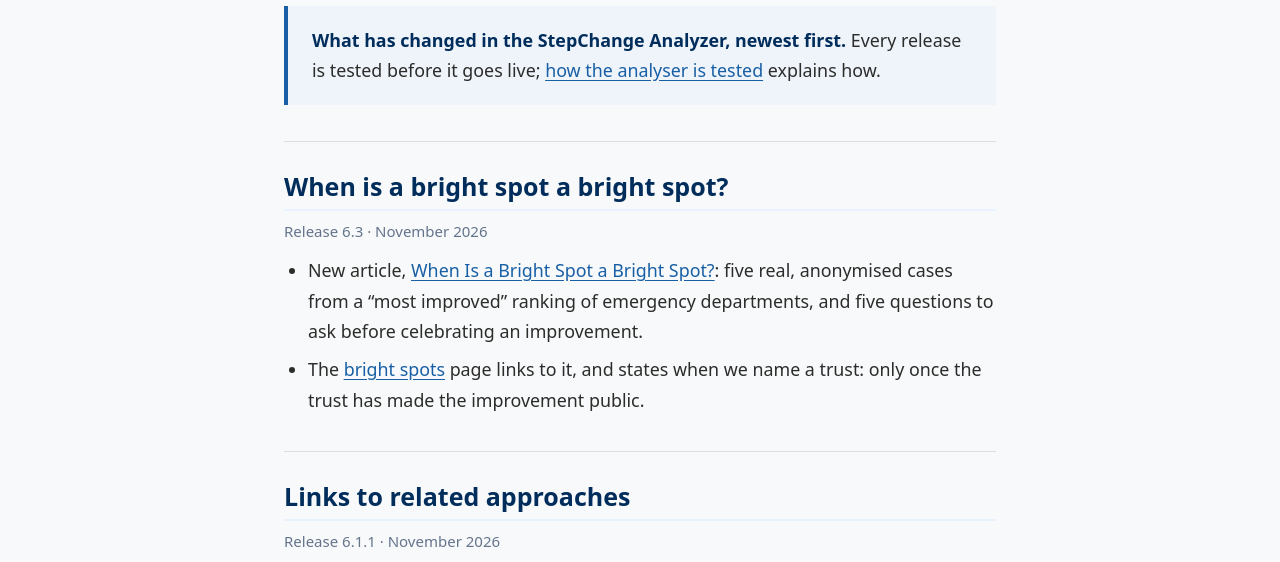
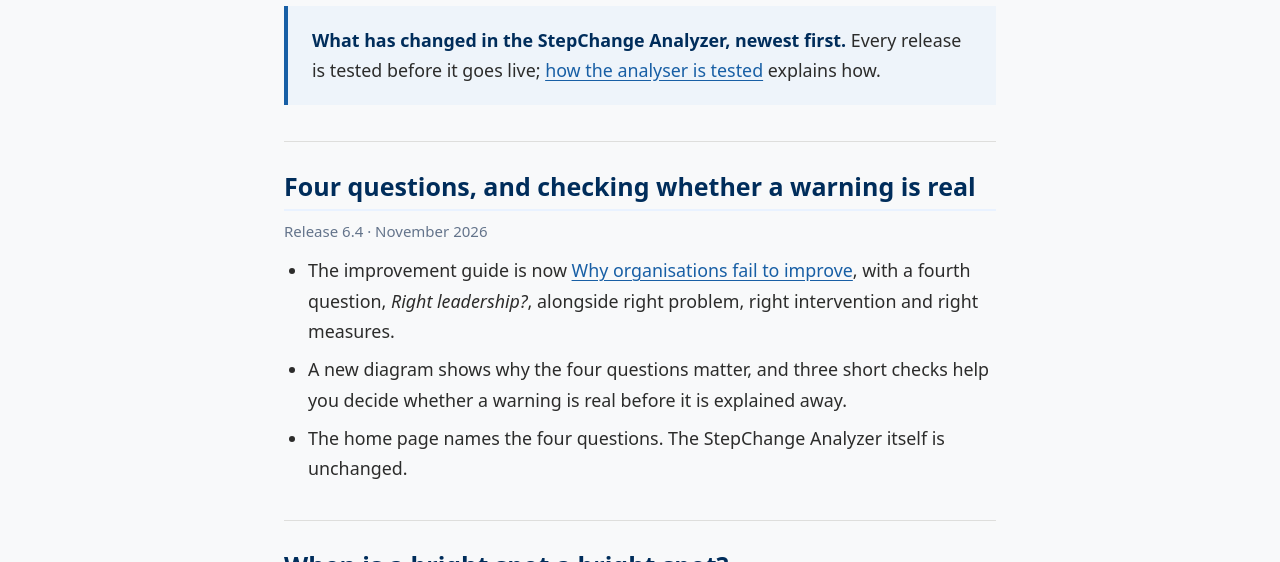
Before and after one commit to sydstewart/viableSPC, a plain HTML site: page release-notes.html in a window 1280 px wide. Shown: the part 182-744 px from the top of the page. Drawn offline with Linux system fonts and the light colour scheme.

Commit message:
Release Notes for 6.4

```diff
--- a/release-notes.html
+++ b/release-notes.html
@@ -32,6 +32,7 @@ main.improvement-page{max-width:760px;margin:0 auto;padding:40px 24px 56px;font:
 <main class="improvement-page" id="main-content">
 <h1>Release notes</h1>
 <p class="summary"><strong>What has changed in the StepChange Analyzer, newest first.</strong> Every release is tested before it goes live; <a href="how-the-analyser-is-tested.html">how the analyser is tested</a> explains how.</p>
+<section id="r6-4"><h2>Four questions, and checking whether a warning is real</h2><p class="when">Release 6.4 &middot; November 2026</p><ul><li>The improvement guide is now <a href="why-improvements-fail.html">Why organisations fail to improve</a>, with a fourth question, <em>Right leadership?</em>, alongside right problem, right intervention and right measures.</li><li>A new diagram shows why the four questions matter, and three short checks help you decide whether a warning is real before it is explained away.</li><li>The home page names the four questions. The StepChange Analyzer itself is unchanged.</li></ul></section>
 <section id="r6-3"><h2>When is a bright spot a bright spot?</h2><p class="when">Release 6.3 &middot; November 2026</p><ul><li>New article, <a href="when-is-a-bright-spot.html">When Is a Bright Spot a Bright Spot?</a>: five real, anonymised cases from a &ldquo;most improved&rdquo; ranking of emergency departments, and five questions to ask before celebrating an improvement.</li><li>The <a href="bright-spots.html#section-real">bright spots</a> page links to it, and states when we name a trust: only once the trust has made the improvement public.</li></ul></section>
 <section id="r6-1-1"><h2>Links to related approaches</h2><p class="when">Release 6.1.1 &middot; November 2026</p><ul><li>The <a href="bright-spots.html#section-related">bright spots</a> page now links to Learning from Excellence and Data-Powered Positive Deviance, and to the original Learning from Excellence paper and the DPPD Handbook in its references.</li></ul></section>
 <section id="r6-1"><h2>A caution when neighbouring months move together</h2><p class="when">Release 6.1 &middot; November 2026</p><ul><li>When neighbouring values in a series tend to move together, a short note under What changed (and in PDF exports) now says so: changes can then look stronger than they are, so borderline ones deserve caution. Most series show no note.</li><li>The check &ldquo;Are neighbouring measurements related?&rdquo; is set up ready to run, with how often the measure is recorded filled in.</li></ul></section>
```
